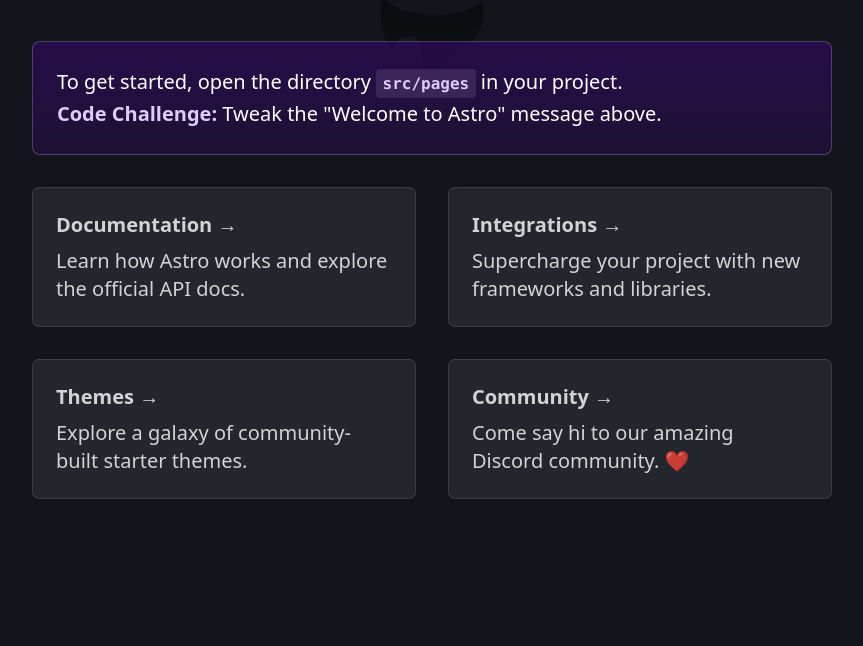
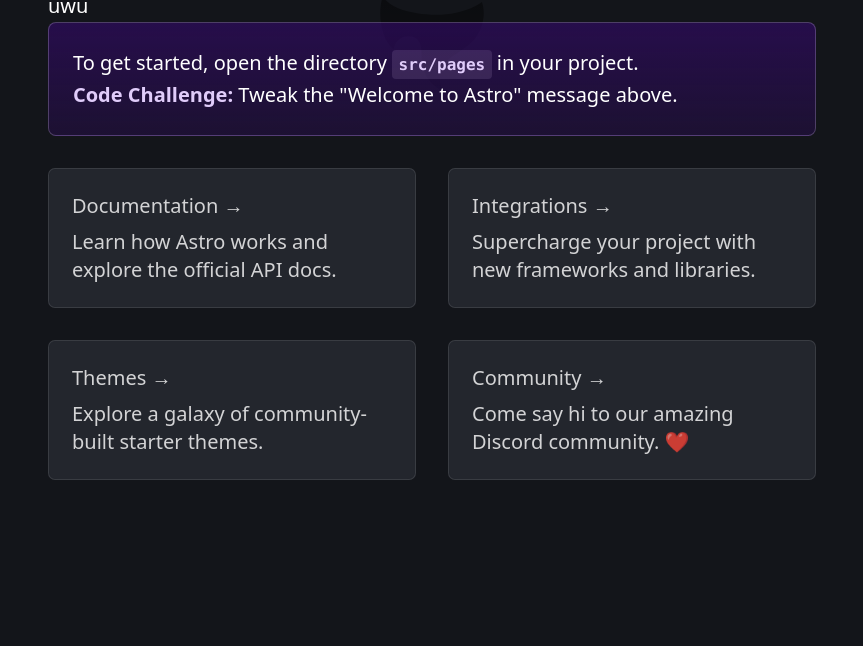
Before and after one commit to linapaper/ProyectoSENA, an Astro site: page / in a window 1280 px wide. Shown: the part 154-800 px from the top of the page, without its empty margins (208-1071 px from the left). Built offline with nearby package versions, Linux system fonts and the light colour scheme; Astro itself is replaced by a stand-in of ours.

Commit message:
Feat: adding Tailwind config

```diff
--- a/astro.config.mjs
+++ b/astro.config.mjs
@@ -1,4 +1,8 @@
 import { defineConfig } from 'astro/config';
 
+import tailwind from "@astrojs/tailwind";
+
 // https://astro.build/config
-export default defineConfig({});
+export default defineConfig({
+  integrations: [tailwind()]
+});
--- a/package.json
+++ b/package.json
@@ -11,7 +11,9 @@
   },
   "dependencies": {
     "@astrojs/check": "^0.3.1",
+    "@astrojs/tailwind": "^5.0.2",
     "astro": "^3.5.3",
+    "tailwindcss": "^3.3.5",
     "typescript": "^5.2.2"
   }
 }
--- a/src/pages/index.astro
+++ b/src/pages/index.astro
@@ -34,6 +34,7 @@
 			</defs>
 		</svg>
 		<h1>Welcome to <span class="text-gradient">Astro</span></h1>
+		<h6>uwu</h6>
 		<p class="instructions">
 			To get started, open the directory <code>src/pages</code> in your project.<br />
 			<strong>Code Challenge:</strong> Tweak the "Welcome to Astro" message above.
--- /dev/null
+++ b/tailwind.config.mjs
@@ -0,0 +1,8 @@
+/** @type {import('tailwindcss').Config} */
+export default {
+	content: ['./src/**/*.{astro,html,js,jsx,md,mdx,svelte,ts,tsx,vue}'],
+	theme: {
+		extend: {},
+	},
+	plugins: [],
+}
```
Also changed, not shown: 1 other file.
